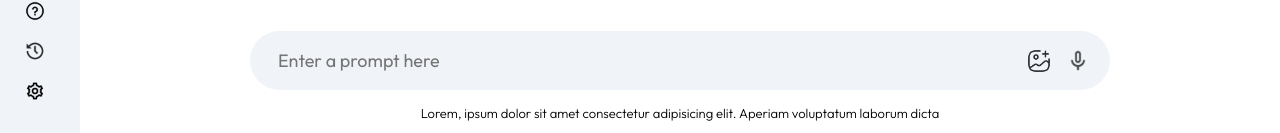
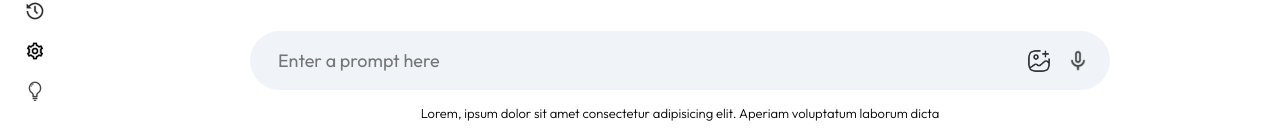
Before and after one commit to vaibhavvyas32/gemini-clone, a React (Vite) app: page / in a window 1280 px wide. Shown: the part 664-797 px from the top of the page. Built offline with nearby package versions, Linux system fonts and the light colour scheme; no server answers.

Commit message:
add content in theme.css

```diff
--- a/src/components/Main/Main.tsx
+++ b/src/components/Main/Main.tsx
@@ -2,6 +2,7 @@ import "../../styles/Main.css";
 import { assets } from "../../assets/assets";
 import { useContext } from "react";
 import { Context } from "../../context/Context";
+import { GlobalThemeContext } from "../../context/ThemeContext";
 
 const Main = () => {
   const {
@@ -13,9 +14,10 @@ const Main = () => {
     setInput,
     input,
   } = useContext(Context);
+  const { theme } = useContext(GlobalThemeContext);
 
   return (
-    <div className="main">
+    <div className={`main ${theme}`}>
       <div className="nav">
         <p>Gemini</p>
         <img src={assets.user_icon1} alt="" />
--- a/src/components/Sidebar/Sidebar.tsx
+++ b/src/components/Sidebar/Sidebar.tsx
@@ -2,6 +2,7 @@ import { useContext, useState } from "react";
 import "../../styles/Sidebar.css";
 import { assets } from "../../assets/assets";
 import { Context } from "../../context/Context";
+import { GlobalThemeContext } from "../../context/ThemeContext";
 
 function Sidebar() {
   const [extended, setExtended] = useState(false);
@@ -11,9 +12,9 @@ function Sidebar() {
     setRecentPrompt(prompt);
     await onSent(prompt);
   };
-
+  const { theme, toggleTheme } = useContext(GlobalThemeContext);
   return (
-    <div className="sidebar">
+    <div className={`sidebar ${theme}`}>
       <div className="top">
         <img
           onClick={() => setExtended((prev) => !prev)}
@@ -57,6 +58,10 @@ function Sidebar() {
           <img src={assets.setting_icon} alt="" />
           {extended ? <p>Settings</p> : null}
         </div>
+        <div className="bottom-item recent-entry">
+          <img onClick={toggleTheme} src={assets.bulb_icon} alt="" />
+          {extended ? <p>Theme</p> : null}
+        </div>
       </div>
     </div>
   );
--- a/src/context/ThemeContext.tsx
+++ b/src/context/ThemeContext.tsx
@@ -7,7 +7,9 @@ interface GlobalThemeContext {
 
 export const GlobalThemeContext = createContext({
   theme: "light",
-  toggleTheme: () => {},
+  toggleTheme: () => {
+    "light";
+  },
 });
 
 const ThemeProvider = (props: { children: React.ReactNode }) => {
--- a/src/styles/Main.css
+++ b/src/styles/Main.css
@@ -4,6 +4,7 @@
     padding-bottom: 15vh;
     position: relative;
     overflow: hidden;
+    background-color: var(--main-bg);
 }
 
 .main .nav {
--- a/src/styles/Sidebar.css
+++ b/src/styles/Sidebar.css
@@ -2,7 +2,8 @@
     min-height: 100vh;
     display: inline-flex;
     flex-direction: column;
-    background-color: #f0f4f9;
+    /* background-color: #f0f4f9; */
+    background-color: var(--sidebar-bg);
     justify-content: space-between;
     padding: 25px 15px;
 }
--- a/src/styles/theme.css
+++ b/src/styles/theme.css
@@ -0,0 +1,14 @@
+:root {
+    --light-sidebar-bg: #f0f4f9;
+    --light-main-bg: #fff;
+    --dark-sidebar-bg: #282c34;
+    --dark-main-bg: #1d1f23;
+    /* ... other theme variables ... */
+  }
+
+
+.dark-mode {
+    --sidebar-bg: var(--dark-sidebar-bg);
+    --main-bg: var(--dark-main-bg);
+    /* ... other dark mode styles ... */
+}
```
Also changed, not shown: src/App.tsx (+4 -4 lines).
